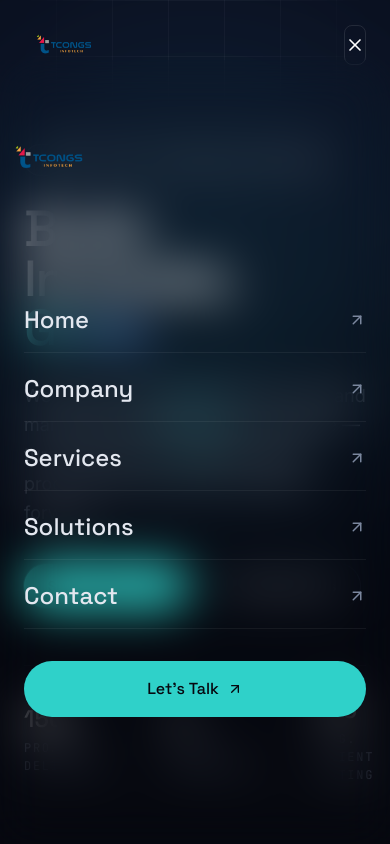
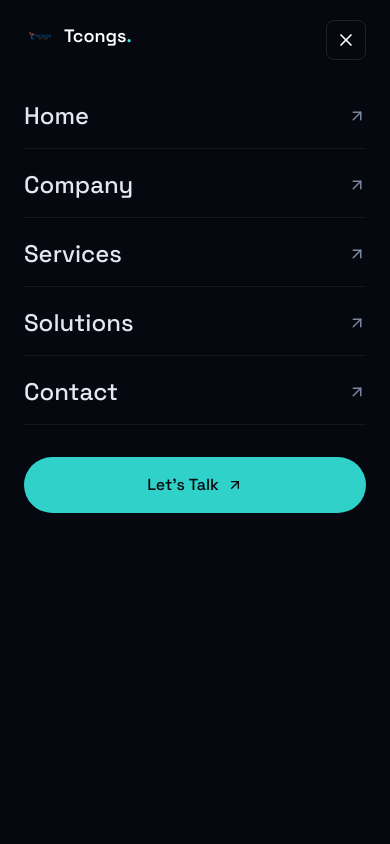
Before and after one commit to MahipJangra/tcongs, a React (Vite) app: page / in a window 390 px wide. Both pictures are taken after a click on the button "Open menu". Shown: the top 844 px of the page. Built offline with nearby package versions, Linux system fonts and the light colour scheme.

Commit message:
Update Navbar.jsx

```diff
--- a/src/components/Navbar.jsx
+++ b/src/components/Navbar.jsx
@@ -1,7 +1,6 @@
 import { useEffect, useState } from "react";
 import { Menu, X, ArrowUpRight } from "lucide-react";
 import { navLinks } from "../data/content";
-
 
 export default function Navbar() {
   const [scrolled, setScrolled] = useState(false);
@@ -33,9 +32,10 @@ export default function Navbar() {
     >
       <nav className="container-x flex items-center justify-between" aria-label="Primary">
         <a href="#home" className="flex items-center gap-2 font-display text-lg font-semibold text-white">
-          <div className="h-[25%] w-[25%] rounded-lg flex items-center justify-center">
-            <img src="/public/logo.png" alt="" />
+          <div className="h-8 w-8 rounded-lg flex items-center justify-center overflow-hidden">
+            <img src="/logo.png" alt="Tcongs Infotech" className="h-full w-full object-contain" />
           </div>
+          Tcongs<span className="text-signal-400">.</span>
         </a>
 
         <ul className="hidden lg:flex items-center gap-9">
@@ -61,7 +61,7 @@ export default function Navbar() {
 
         <button
           type="button"
-          className="lg:hidden flex h-10 w-10 items-center justify-center rounded-lg border border-white/10 text-white"
+          className="lg:hidden relative z-[70] flex h-10 w-10 items-center justify-center rounded-lg border border-white/10 text-white"
           aria-label={open ? "Close menu" : "Open menu"}
           aria-expanded={open}
           onClick={() => setOpen((v) => !v)}
@@ -72,14 +72,20 @@ export default function Navbar() {
 
       {/* Mobile menu */}
       <div
-        className={`lg:hidden fixed inset-x-0 top-[60px] bottom-0 bg-ink-950/98 backdrop-blur-xl transition-all duration-300 ease-out ${
+        className={`lg:hidden fixed inset-0 z-[60] bg-[#06080F] transition-all duration-300 ease-out ${
           open ? "opacity-100 translate-y-0 pointer-events-auto" : "opacity-0 -translate-y-3 pointer-events-none"
         }`}
       >
-<div className="h-[25%] w-[25%] rounded-lg flex items-center justify-center">
-            <img src="/public/logo.png" alt="" />
+        <div className="container-x flex items-center gap-2 pt-5 pb-2">
+          <div className="h-8 w-8 rounded-lg flex items-center justify-center overflow-hidden">
+            <img src="/logo.png" alt="Tcongs Infotech" className="h-full w-full object-contain" />
           </div>
-        <ul className="container-x flex flex-col gap-1 pt-8">
+          <span className="font-display text-lg font-semibold text-white">
+            Tcongs<span className="text-signal-400">.</span>
+          </span>
+        </div>
+
+        <ul className="container-x flex flex-col gap-1 pt-6">
           {navLinks.map((link, i) => (
             <li
               key={link.href}
```
